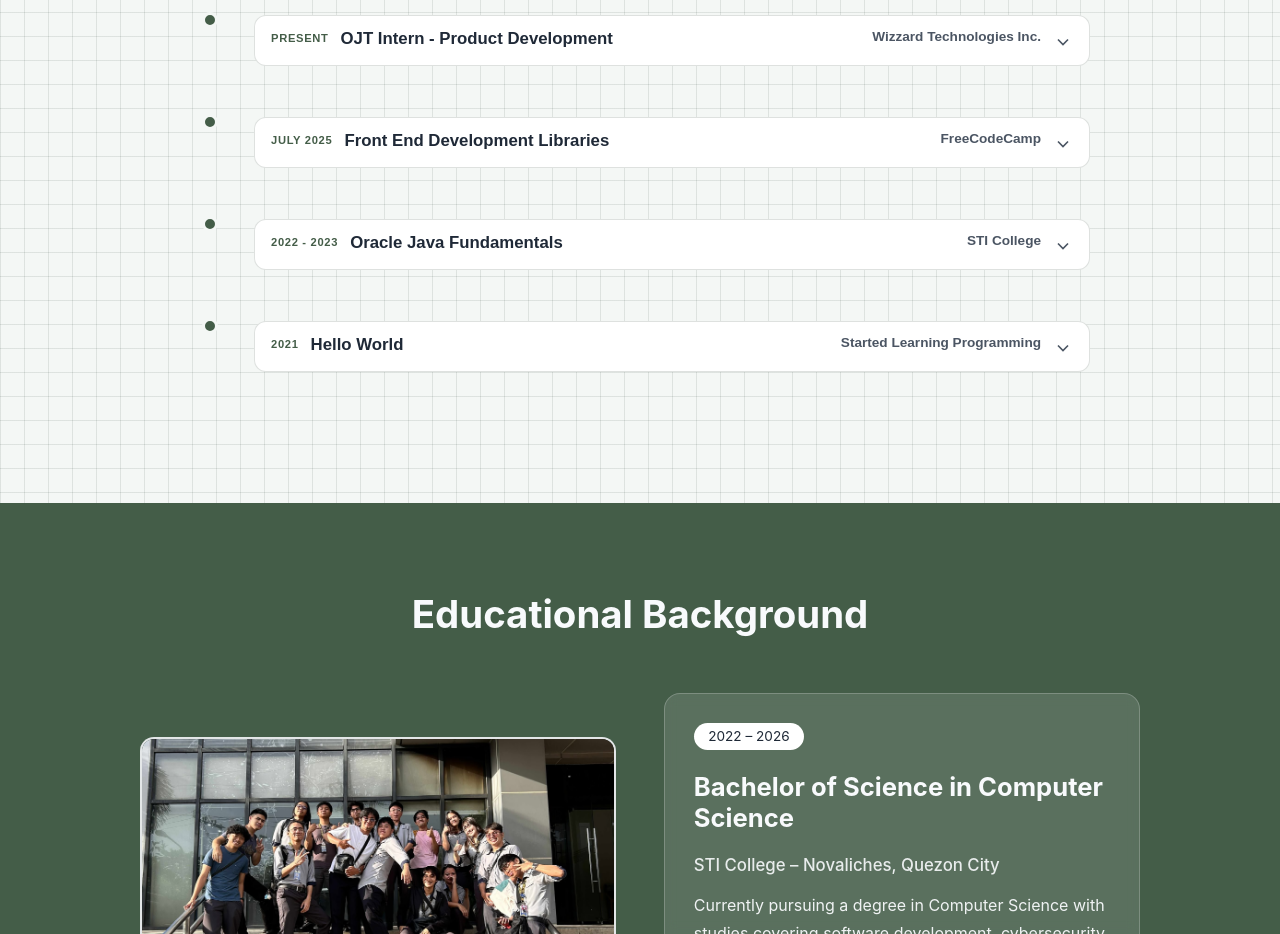
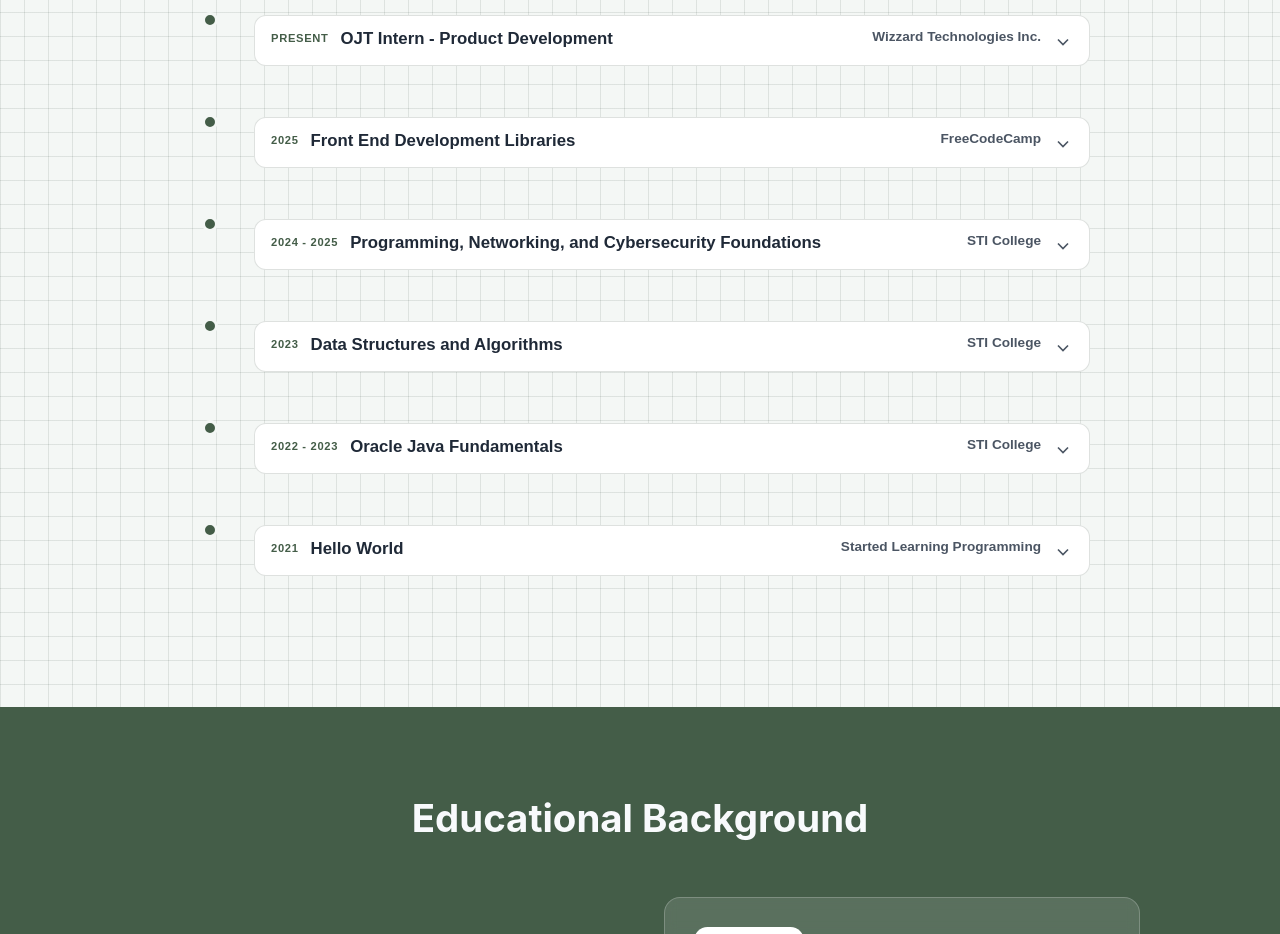
Before and after one commit to DevKennySoriano/vue-portfolio, a Vue app: page / in a window 1280 px wide. Shown: the part 1140-2074 px from the top of the page. Built offline with nearby package versions, Linux system fonts and the light colour scheme.

Commit message:
Added/Adjusted in Experience Section

```diff
--- a/src/components/ui/homepage-experience.vue
+++ b/src/components/ui/homepage-experience.vue
@@ -43,10 +43,10 @@ const timeline = [
       }
     ],
     description:
-      "Completed a 300-hour On-the-Job Training program at Wizzard Technologies INC. as a formal academic requirement of STI College for the completion of my Bachelor of Science in Computer Science degree. Since I was already knowledgeable in frontend development, my mentor assigned me backend-focused responsibilities to further develop my technical range. This included contributing to system logic, database integration, and server-side implementation while collaborating with the team on full-system delivery in a professional development environment."
+      "Completed a 300-hour On-the-Job Training at Wizzard Technologies Inc. as a requirement for my BS Computer Science degree at STI College. I was given backend tasks like system logic, database work, and server-side coding. I also worked with a team to build and complete a full system in a professional setting."
   },
   {
-    period: "July 2025",
+    period: "2025",
     title: "Front End Development Libraries",
     company: "FreeCodeCamp",
     duration: "Completed 300 hours",
@@ -75,9 +75,70 @@ const timeline = [
     isSimple: false
   },
   {
+    period: "2024 - 2025",
+    title: "Programming, Networking, and Cybersecurity Foundations",
+    company: "STI College",
+    sti: "https://www.sti.edu/",
+    dateRange: "2024",
+    description:
+      "Expanded my STI College training by learning Python and PHP for practical software development, cybersecurity principles aligned with ISO standards, and core networking concepts including IPv4 and IPv6.",
+    tech: [
+      {
+        name: "Python",
+        icon: "https://cdn.jsdelivr.net/gh/devicons/devicon/icons/python/python-original.svg"
+      },
+      {
+        name: "PHP",
+        icon: "https://cdn.jsdelivr.net/gh/devicons/devicon/icons/php/php-original.svg"
+      },
+      {
+        name: "Cybersecurity",
+        icon: "https://cdn.jsdelivr.net/gh/devicons/devicon/icons/linux/linux-original.svg"
+      },
+      {
+        name: "IPv4",
+        icon: "https://cdn.jsdelivr.net/gh/devicons/devicon/icons/networkx/networkx-original.svg"
+      },
+      {
+        name: "IPv6",
+        icon: "https://cdn.jsdelivr.net/gh/devicons/devicon/icons/networkx/networkx-original.svg"
+      }
+    ],
+    isSimple: false
+  },
+  {
+    period: "2023",
+    title: "Data Structures and Algorithms",
+    company: "STI College",
+    sti: "https://www.sti.edu/",
+    dateRange: "2023",
+    description:
+      "Studied core data structures and algorithmic thinking at STI College, with hands-on practice in sorting techniques and related efficiency concepts for writing better-performing programs.",
+    tech: [
+      {
+        name: "Algorithms",
+        icon: "https://cdn.jsdelivr.net/gh/devicons/devicon/icons/c/c-original.svg"
+      },
+      {
+        name: "Sorting",
+        icon: "https://cdn.jsdelivr.net/gh/devicons/devicon/icons/c/c-original.svg"
+      },
+      {
+        name: "Data Structures",
+        icon: "https://cdn.jsdelivr.net/gh/devicons/devicon/icons/c/c-original.svg"
+      },
+      {
+        name: "JavaScript",
+        icon: "https://cdn.jsdelivr.net/gh/devicons/devicon/icons/javascript/javascript-original.svg"
+      }
+    ],
+    isSimple: false
+  },
+  {
     period: "2022 - 2023",
     title: "Oracle Java Fundamentals",
     company: "STI College",
+    sti: "https://www.sti.edu/",
     dateRange: "2022 - 2023",
     description:
       "Completed comprehensive Oracle Java Fundamentals course at STI College. Developed strong foundation in object-oriented programming principles, data structures, and Java development best practices. Mastered core Java concepts including exception handling, collections, and multi-threading.",
@@ -105,6 +166,8 @@ const timeline = [
     period: "2021",
     title: "Hello World",
     company: "Started Learning Programming",
+    sti: "https://www.sti.edu/",
+    w3schools: "https://www.w3schools.com/",
     dateRange: "2021",
     description:
       "Began my journey into software development with passion and curiosity. Started learning the fundamentals of programming and web development, laying the foundation for my career in tech.",
@@ -192,7 +255,7 @@ const toggleExpand = (index) => {
                     </div>
                   </div>
 
-                  <div v-if="item.facebook || item.maps || item.freecodecamp" class="full-section">
+                  <div v-if="item.facebook || item.maps || item.freecodecamp || item.sti || item.w3schools" class="full-section">
                     <p class="block-title">Links</p>
                     <div class="brand-row">
                       <a
@@ -238,6 +301,36 @@ const toggleExpand = (index) => {
                           <path d="M4.5 10.5h3v7h-3zm7-7h3v14h-3zm-7 14h3v3h-3zm3 0h3v3h-3zm10-14h3v7h-3zm0 10h3v4h-3z"/>
                         </svg>
                         <span>FreeCodeCamp</span>
+                      </a>
+
+                      <a
+                        v-if="item.sti"
+                        class="sti-link"
+                        :href="item.sti"
+                        target="_blank"
+                        rel="noopener noreferrer"
+                        @click.stop
+                        aria-label="STI College"
+                      >
+                        <svg viewBox="0 0 24 24" aria-hidden="true" fill="currentColor">
+                          <path d="M12 3 3 7.5v1.2l9 4.5 7-3.5V16h2V7.5L12 3Zm-6.8 8.7V15c0 2.3 3.1 4 6.8 4s6.8-1.7 6.8-4v-3.3L12 15l-6.8-3.3Z"/>
+                        </svg>
+                        <span>STI College</span>
+                      </a>
+
+                      <a
+                        v-if="item.w3schools"
+                        class="w3schools-link"
+                        :href="item.w3schools"
+                        target="_blank"
+                        rel="noopener noreferrer"
+                        @click.stop
+                        aria-label="W3Schools"
+                      >
+                        <svg viewBox="0 0 24 24" aria-hidden="true" fill="currentColor">
+                          <path d="M2 3h20L19 21H5L2 3Zm6.5 4.2 1.7 8.5 1.8-5.1 1.8 5.1 1.7-8.5h2l-2.7 11.1h-2L12 12.7l-1.8 5.6h-2L5.5 7.2h3Z"/>
+                        </svg>
+                        <span>W3Schools</span>
                       </a>
                     </div>
                   </div>
@@ -485,7 +578,9 @@ const toggleExpand = (index) => {
 
 .facebook-link,
 .maps-link,
-.freecodecamp-link {
+.freecodecamp-link,
+.sti-link,
+.w3schools-link {
   display: inline-flex;
   align-items: center;
   gap: 0.45rem;
@@ -502,7 +597,9 @@ const toggleExpand = (index) => {
 
 .facebook-link:hover,
 .maps-link:hover,
-.freecodecamp-link:hover {
+.freecodecamp-link:hover,
+.sti-link:hover,
+.w3schools-link:hover {
   transform: translateY(-1px);
 }
 
@@ -516,6 +613,14 @@ const toggleExpand = (index) => {
 
 .freecodecamp-link:hover {
   border-color: color-mix(in srgb, #004d99 50%, var(--border));
+}
+
+.sti-link:hover {
+  border-color: color-mix(in srgb, #f59e0b 50%, var(--border));
+}
+
+.w3schools-link:hover {
+  border-color: color-mix(in srgb, #04aa6d 50%, var(--border));
 }
 
 .facebook-link svg {
@@ -534,6 +639,18 @@ const toggleExpand = (index) => {
   width: 14px;
   height: 14px;
   fill: #004d99;
+}
+
+.sti-link svg {
+  width: 14px;
+  height: 14px;
+  fill: #f59e0b;
+}
+
+.w3schools-link svg {
+  width: 14px;
+  height: 14px;
+  fill: #04aa6d;
 }
 
 @media (max-width: 640px) {
@@ -606,13 +723,18 @@ const toggleExpand = (index) => {
 
   .facebook-link,
   .maps-link,
-  .freecodecamp-link {
+  .freecodecamp-link,
+  .sti-link,
+  .w3schools-link {
     padding: 0.35rem 0.6rem;
     font-size: 0.75rem;
   }
 
   .facebook-link svg,
-  .maps-link svg {
+  .maps-link svg,
+  .freecodecamp-link svg,
+  .sti-link svg,
+  .w3schools-link svg {
     width: 12px;
     height: 12px;
   }
```
